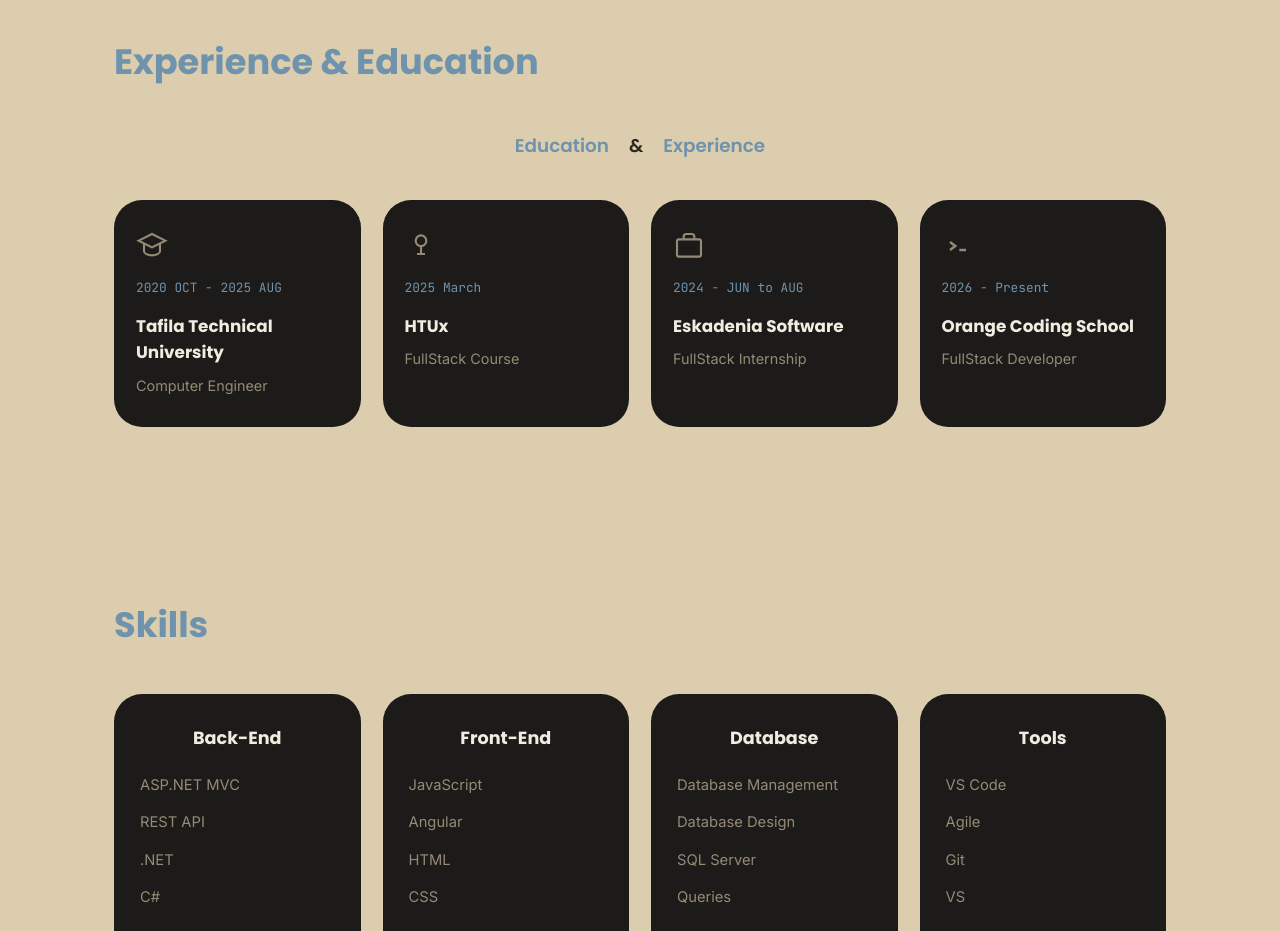
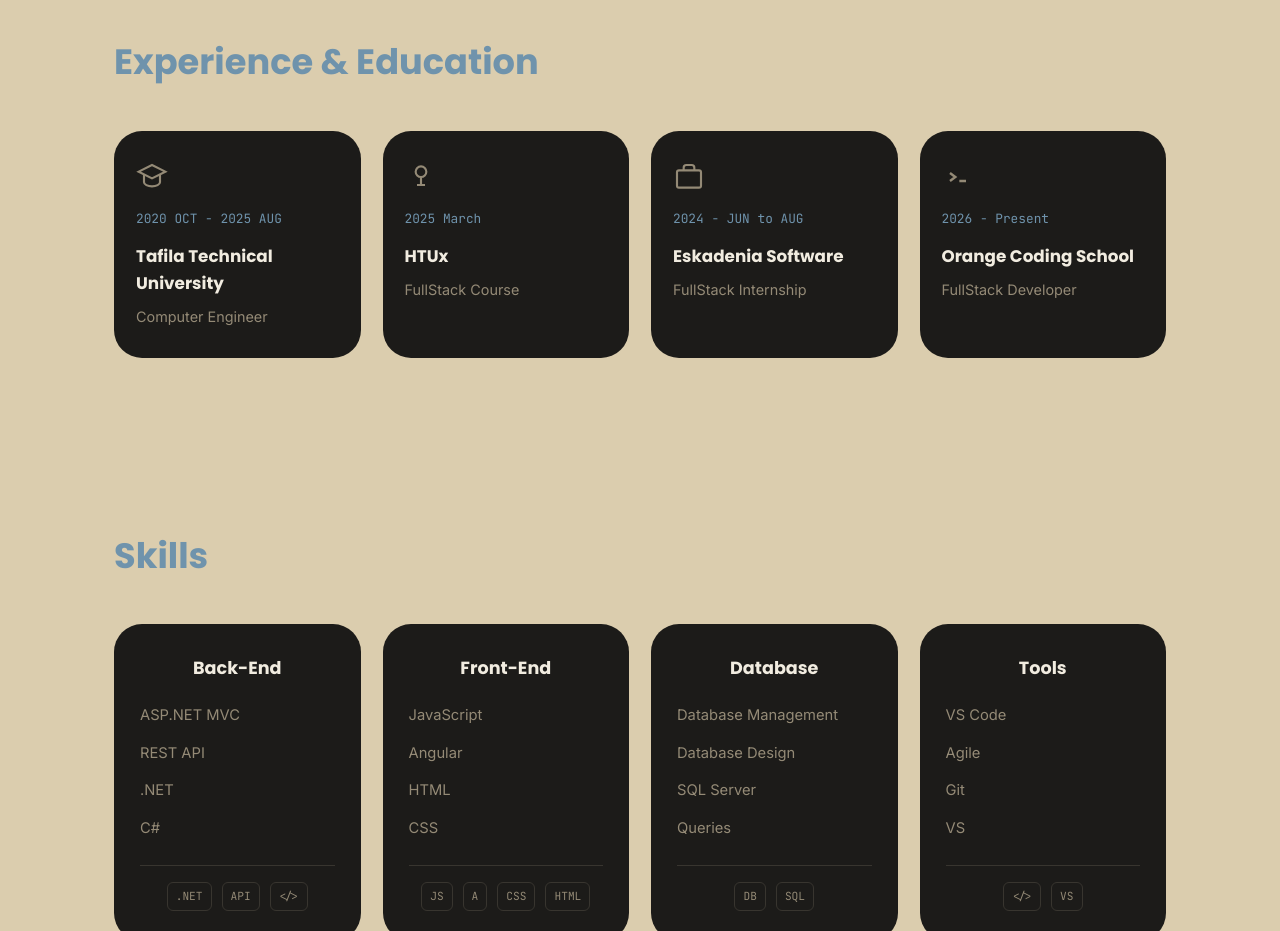
Before and after one commit to Omar2002A/Portofolio, a plain HTML site: page index.html in a window 1280 px wide. Shown: the part 1740-2671 px from the top of the page. Drawn offline with Linux system fonts and the light colour scheme.

Commit message:
Remove sub title from education

```diff
--- a/index.html
+++ b/index.html
@@ -318,10 +318,10 @@
 
       <section id="experience" class="exp-edu">
         <h2 class="section-title">Experience &amp; Education</h2>
-        <p class="exp-edu-sub">
+        <!--<p class="exp-edu-sub">
           <span>Education</span><span class="amp">&amp;</span
           ><span>Experience</span>
-        </p>
+        </p>-->
 
         <div class="exp-grid">
           <div class="exp-card">
```
